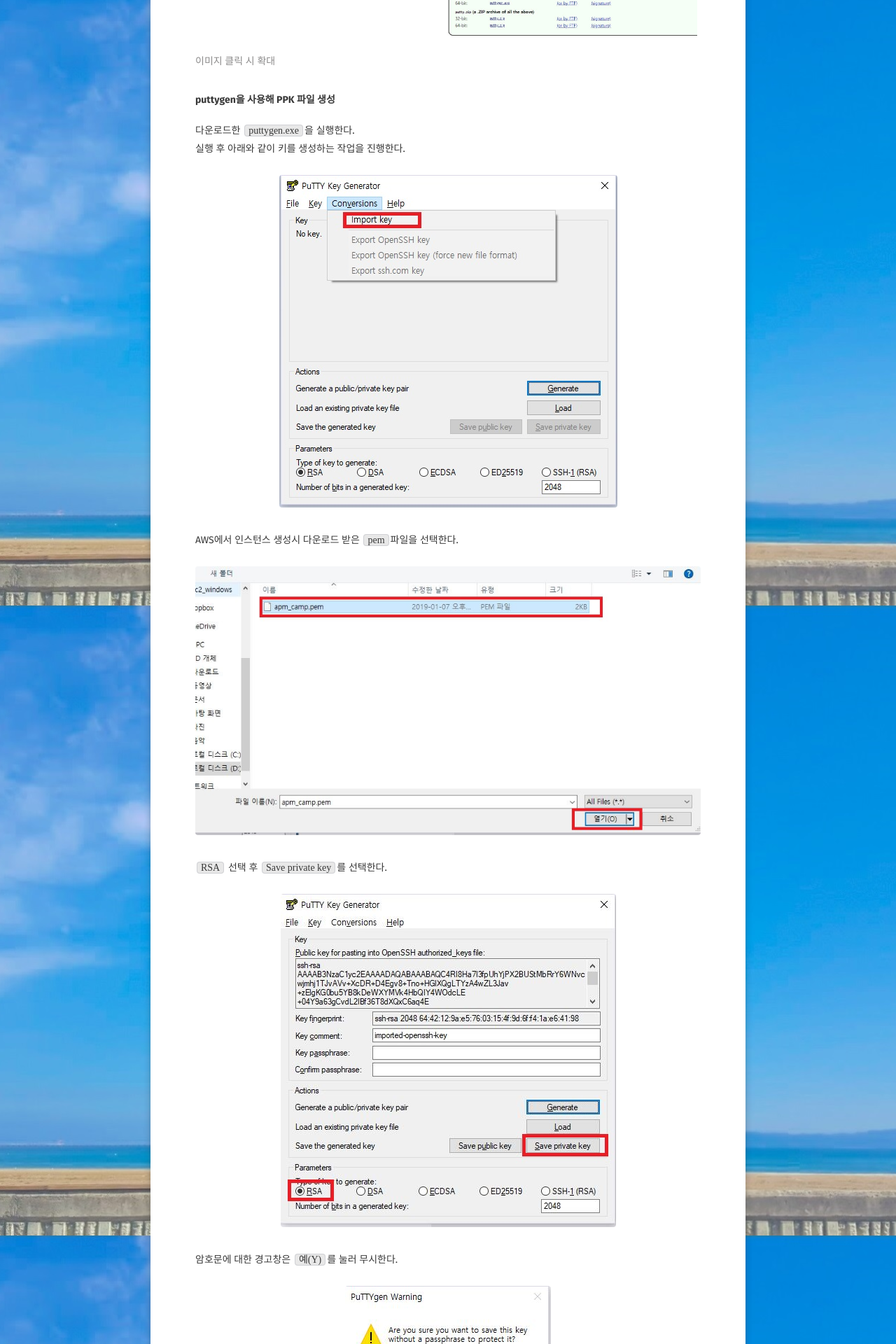
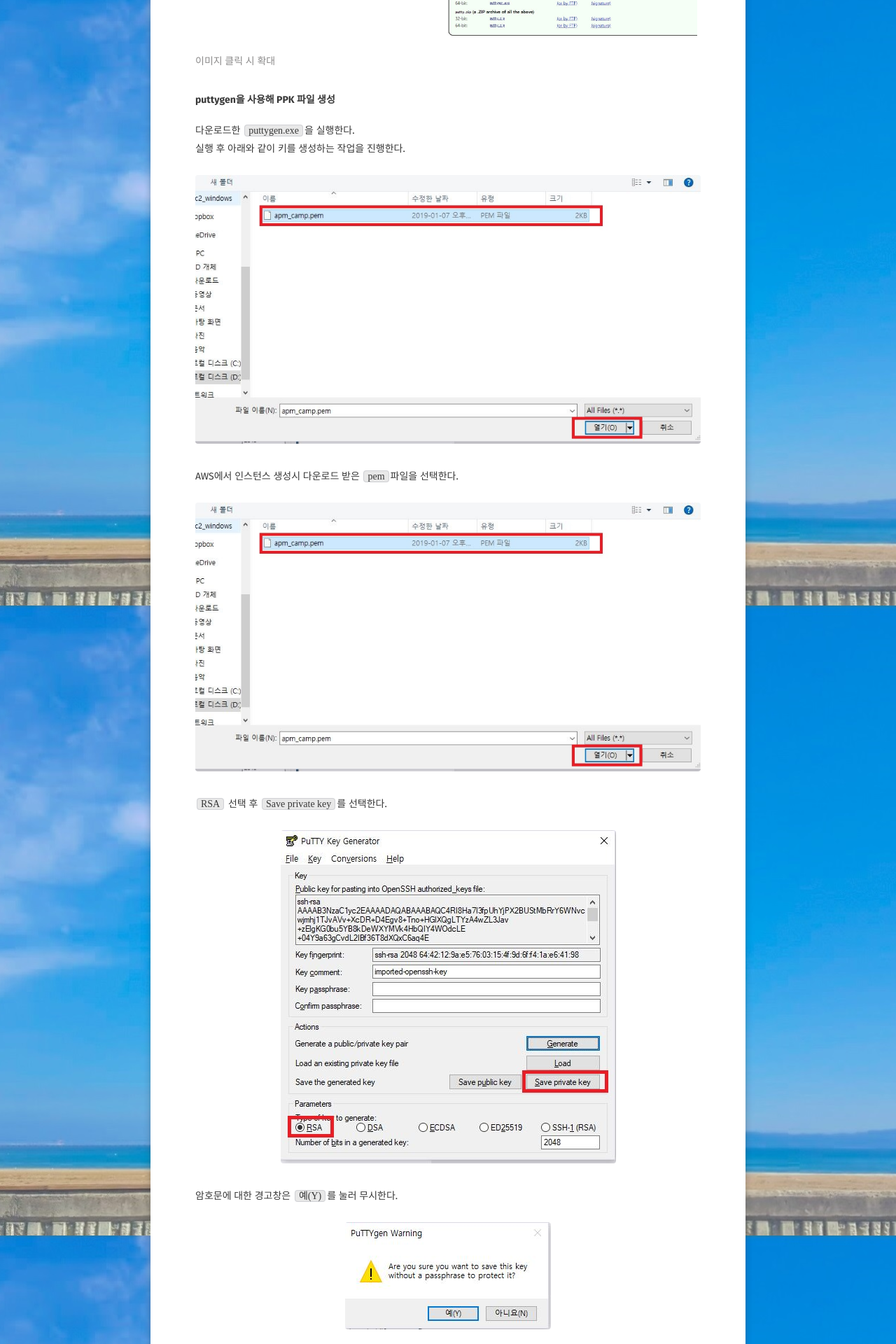
Before and after one commit to kangyechan/kangyechan.github.io, a Jekyll site: the page built from _posts/post/2019-01-07-aws-ec2-server-windows.md, in a window 1280 px wide. Shown: the part 935-2855 px from the top of the page at 70% size. Built offline with Jekyll 4.4.1, drawn with Linux system fonts in a browser that asks for light colours; some web fonts are replaced.

Commit message:
Update 2019-01-07-aws-ec2-server-windows.md

```diff
--- a/_posts/post/2019-01-07-aws-ec2-server-windows.md
+++ b/_posts/post/2019-01-07-aws-ec2-server-windows.md
@@ -31,7 +31,7 @@ EC2 Server 에 접속하기 위해 PuTTY 를 사용한다.
 실행 후 아래와 같이 키를 생성하는 작업을 진행한다.
 
 <figure>
-	<a href="{{site.url}}/assets/img/post/ec2_windows/server_3.JPG"><img src="{{site.url}}/assets/img/post/ec2_windows/server_3.JPG"></a>
+	<a href="{{site.url}}/assets/img/post/ec2_windows/server_4.JPG"><img src="{{site.url}}/assets/img/post/ec2_windows/server_4.JPG"></a>
 </figure>
 
 AWS에서 인스턴스 생성시 다운로드 받은 `pem`파일을 선택한다.
```
